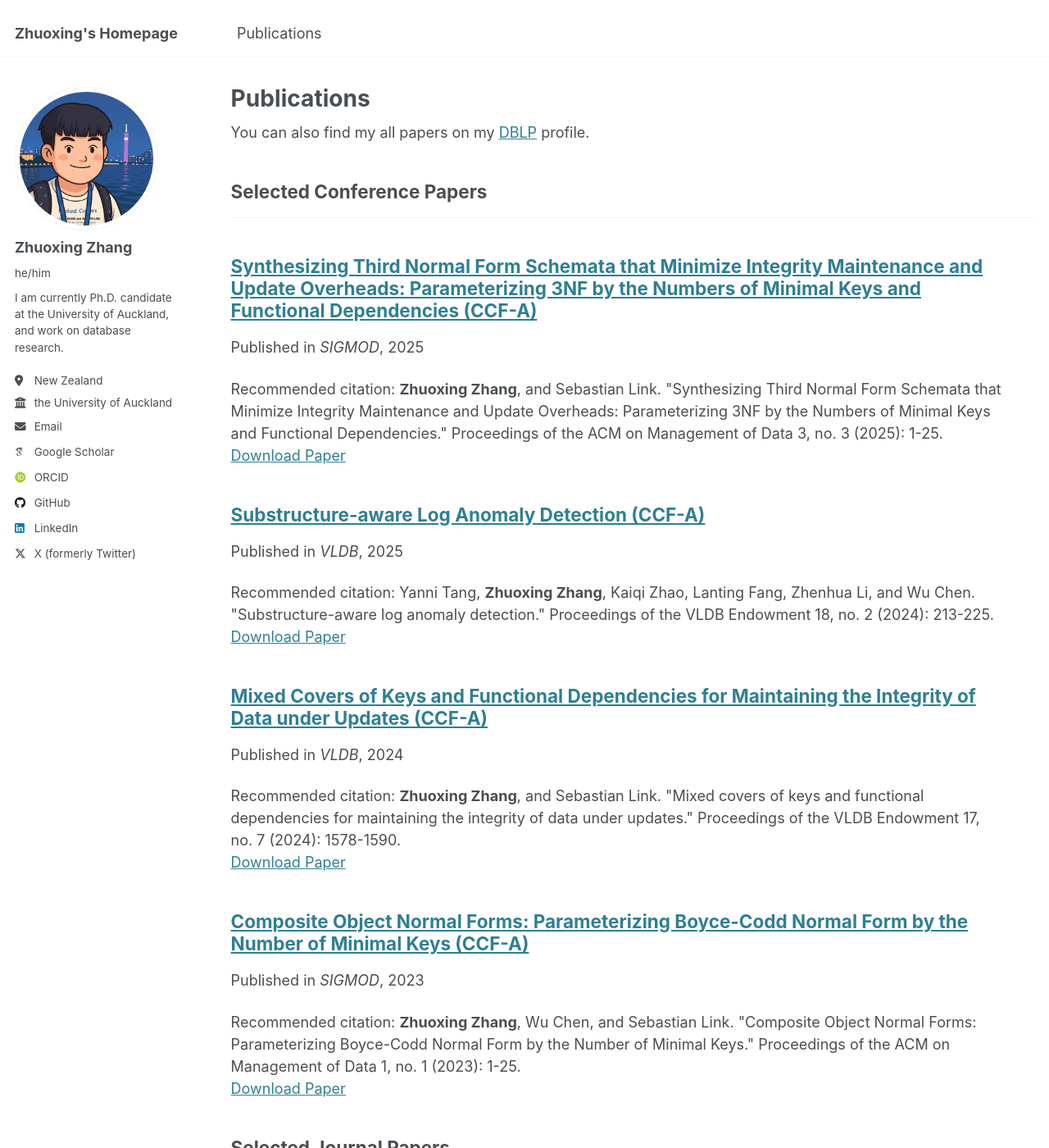
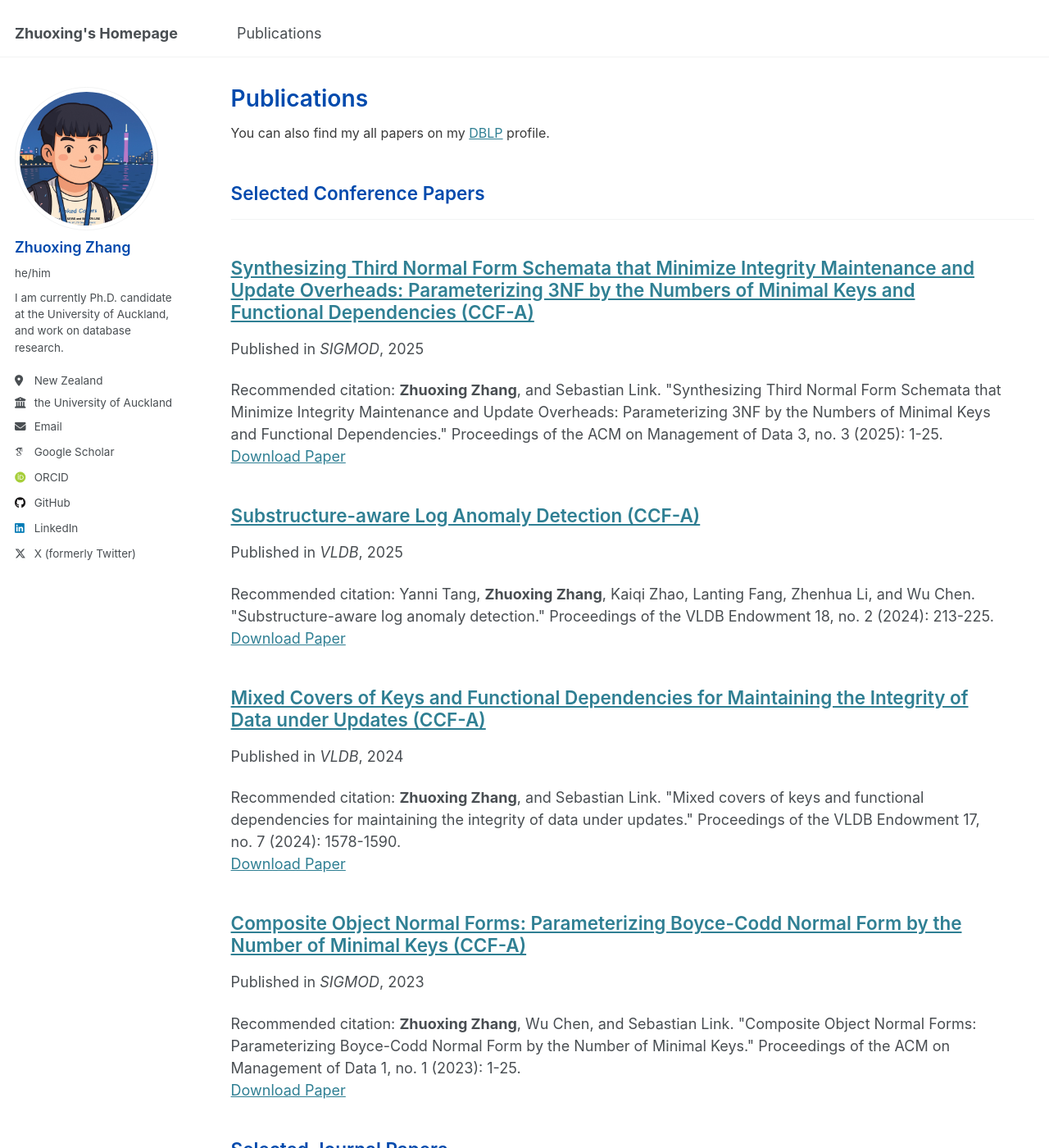
Before and after one commit to zhuoxingzhang/zhuoxingzhang.github.io, a Jekyll site: the page built from _pages/publications.html, in a window 1280 px wide and 1400 px high. Shown: the whole window at 82% size. Built offline with Jekyll 4.4.1, drawn with Linux system fonts in a browser that asks for light colours; some web fonts are replaced.

Commit message:
Update publications.html

```diff
--- a/_pages/publications.html
+++ b/_pages/publications.html
@@ -35,23 +35,19 @@ author_profile: true
 {% endif %}
 
 <style>
-/* 🟦 标题颜色统一蓝色 */
-.publications-page h1,
-.publications-page h2,
-.publications-page h3,
-.publications-page .page__title {
+/* 🧷 页面标题 */
+h1, h2, h3 {
   color: #004aad;
   font-weight: 600;
-  margin-bottom: 0.5em;
 }
 
-/* 📏 正文文字统一大小和行高（和 Short Bio 一致） */
-.publications-page,
-.publications-page p,
-.publications-page li,
-.publications-page ul,
-.publications-page ol,
-.publications-page div {
+.page__title {
+  color: #004aad;
+  font-weight: 600;
+}
+
+/* 📝 正文文字统一大小和行高，和 Short Bio 一致 */
+.wordwrap, .archive-single .post-content, .archive-single li {
   font-size: 16px;
   line-height: 1.8;
   color: #3a3a3a;
```
